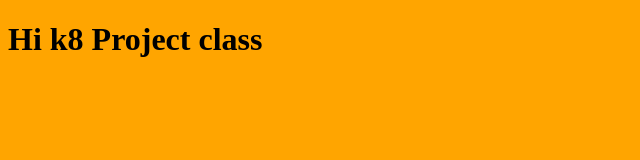
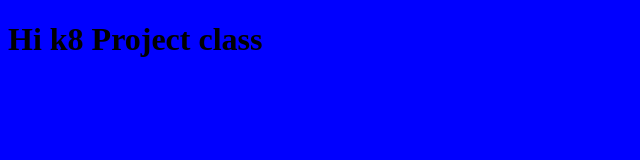
Before and after one commit to Sherlino1/k8s, a plain HTML site: page index.html in a window 1280 px wide. Shown: the whole page, without its empty margins (0-640 px from the left). Drawn offline with Linux system fonts and the light colour scheme.

Commit message:
3nd commit

```diff
--- a/index.html
+++ b/index.html
@@ -6,7 +6,7 @@
     <meta name="viewport" content="width=device-width, initial-scale=1.0">
     <title>k8 Page</title>
 </head>
-<body bgcolor="Orange">
+<body bgcolor="blue">
 
     <h1>Hi k8 Project class</h1>
 </body>
```
